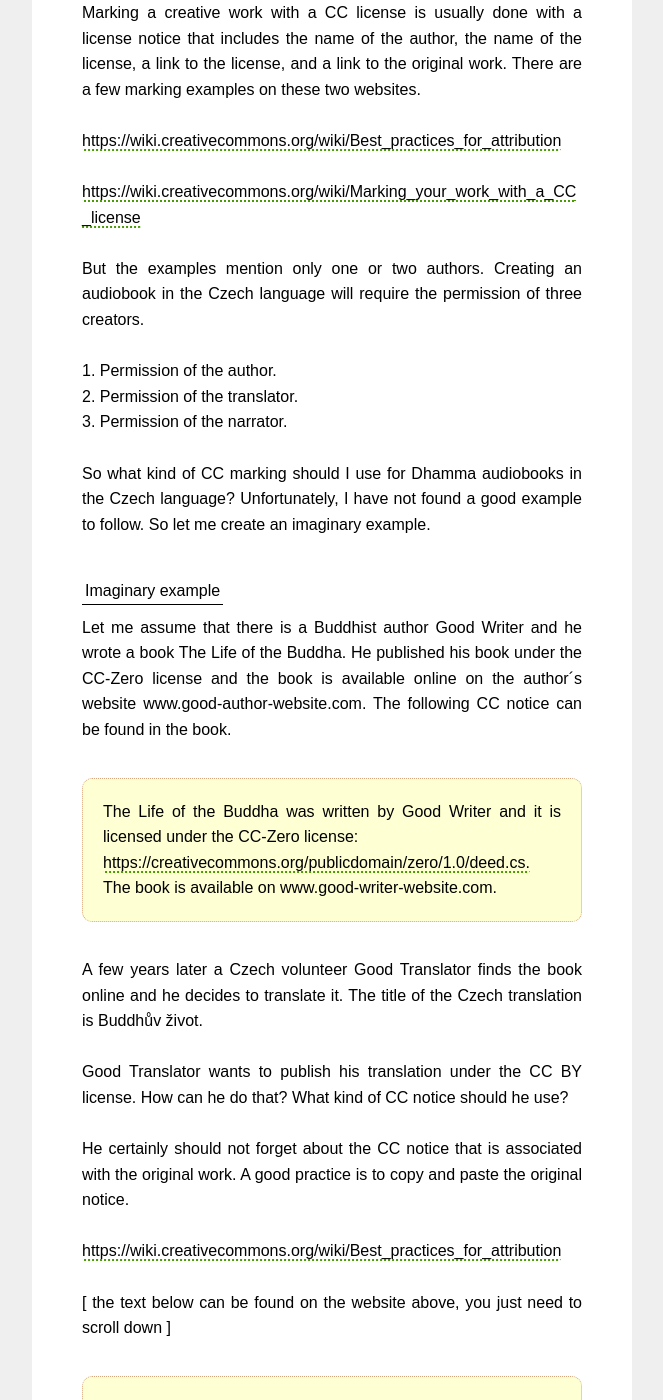
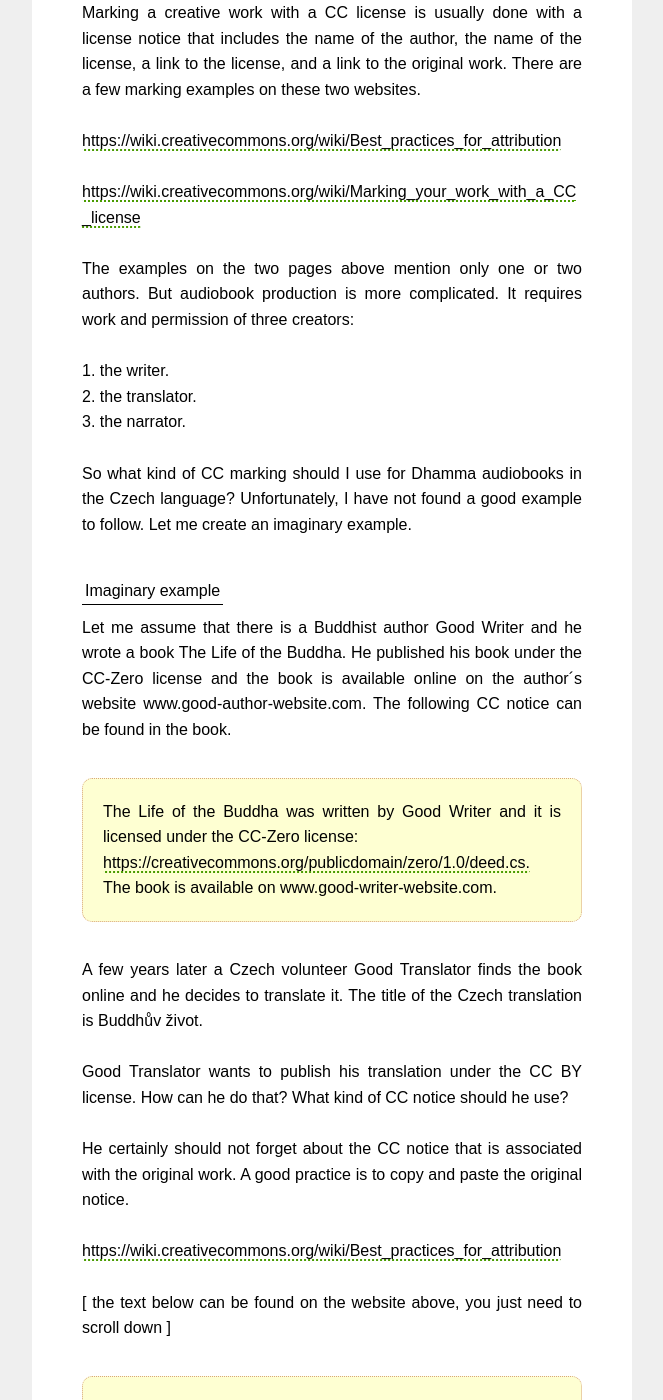
Before and after one commit to Borek78/how-to-create-pandita, a Jekyll site: the page built from audiobooks-cc-licenses-and-sharing-the-dhamma.md, in a window 1280 px wide and 1400 px high, scrolled down 9650 px. Shown: the whole window, without its empty margins (308-971 px from the left). Built offline with Jekyll 4.4.1, drawn with Linux system fonts in a browser that asks for light colours; a style sheet for code colours, icons or effects is not loaded; some of the changed text lies outside the part shown.

Commit message:
content-audiobook line height for mobile + docteno!

```diff
--- a/_includes/audiobook/7-using-the-cc-licenses-how-to-make-an-audiobook.md
+++ b/_includes/audiobook/7-using-the-cc-licenses-how-to-make-an-audiobook.md
@@ -12,13 +12,13 @@
 
 </div>
 <br>
-But the examples mention only one or two authors. Creating an audiobook in the Czech language will require the permission of three creators.<br><br>
+The examples on the two pages above mention only one or two authors. But audiobook production is more complicated. It requires work and permission of three creators: <br><br>
 
-<span>1.</span> Permission of the author.<br>
-<span>2.</span> Permission of the translator.<br>
-<span>3.</span> Permission of the narrator.<br><br>
+<span>1.</span> the writer.<br>
+<span>2.</span> the translator.<br>
+<span>3.</span> the narrator.<br><br>
 
-So what kind of CC marking should I use for Dhamma audiobooks in the Czech language? Unfortunately, I have not found a good example to follow. So let me create an imaginary example.<br><br>
+So what kind of CC marking should I use for Dhamma audiobooks in the Czech language? Unfortunately, I have not found a good example to follow. Let me create an imaginary example.<br><br>
 
 <div id="example" markdown="1">
 <div class="underline">Imaginary example</div>
@@ -55,7 +55,7 @@
 
 </div>
 
-The original book is licensed under the CC-Zero license and so the translator does not have to mention the name of the author and the link to the original work. But it is a good practice to do it.<br><br>
+The original book is licensed under the CC-Zero license and, as a result, the translator does not have to mention the name of the author and the link to the original work. But it is a good practice to do it.<br><br>
 
 This could be the translator´s CC notice.
 
--- a/_includes/audiobook/8-complicated-cc-notices.md
+++ b/_includes/audiobook/8-complicated-cc-notices.md
@@ -83,10 +83,14 @@
 
 All the audiobooks on the LibriVox website are in the public domain. In other words, all the books and the audio recordings (narrations) are in the public domain. Dhammapada is one of the books that is available on the LibriVox website.<br><br>
 
+<div class="do-not-break-out" markdown="1">
 [https://librivox.org/search?q=dhammapada&search_form=advanced](https://librivox.org/search?q=dhammapada&search_form=advanced)<br><br>
+</div><br>
 
 There are a few Dhammapada versions on the LibriVox page. One of them is also available on YouTube.<br><br>
 
-[https://www.youtube.com/watch?v=cD6TCxizFjs](https://www.youtube.com/watch?v=cD6TCxizFjs)<br><br>
+<div class="do-not-break-out" markdown="1">
+[https://www.youtube.com/watch?v=cD6TCxizFjs](https://www.youtube.com/watch?v=cD6TCxizFjs)
+</div><br>
 
-The marking in this example is in the title of the website. There is also a CC-Zero symbol at the bottom of the website and a short audio note in the Dhammapada recording.<br>
+The marking on LibriVox website is in the title of the website. There is also a CC-Zero symbol at the bottom of the website and a short audio note in the Dhammapada recording.<br>
--- a/css/responsive-style.css
+++ b/css/responsive-style.css
@@ -133,6 +133,10 @@
   #div-pata {
     width: auto;
   }
+
+  #page #content-audiobooks a {
+    line-height: 2;
+  }
 }
 
 @media only screen and (max-width: 400px) {
```
Also changed, not shown: _includes/audiobook/9-additional-benefits.md (+1 -1 lines).
